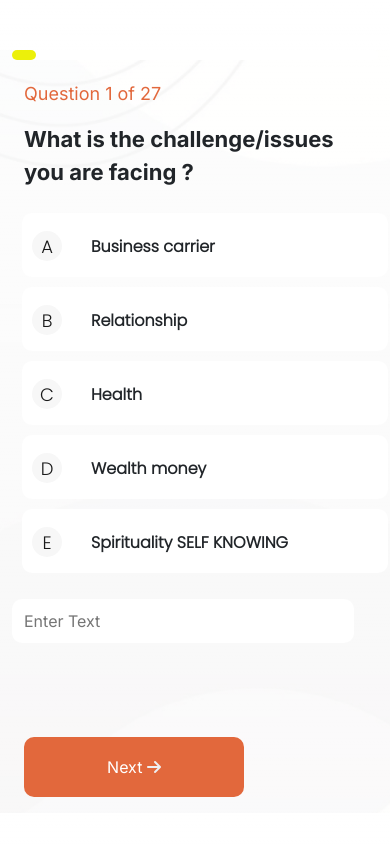
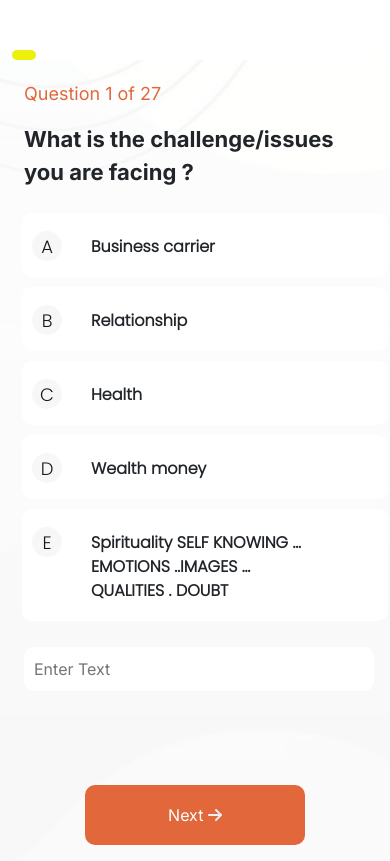
Before and after one commit to Deeba-zcs/Newu, a Next.js app: page / in a window 390 px wide. Built offline with nearby package versions, Linux system fonts and the light colour scheme.

Commit message:
display data

```diff
--- a/src/app/Question/page.js
+++ b/src/app/Question/page.js
@@ -14,7 +14,7 @@ const Question = () => {
   const [progressBarClass, setProgressBarClass] = useState();
   const isTextQuestion = currentQuestionData.question_type === "text";
   const [textInputs, setTextInputs] = useState([]);
-  const [allSelectedOptionsData, setAllSelectedOptionsData] = useState([]);
+
   const [showResult, setShowResult] = useState(false);
   const [userResponses, setUserResponses] = useState([]);
   useEffect(() => {
@@ -133,6 +133,7 @@ const Question = () => {
       updatedResponses[currentQuestion] = response;
       setUserResponses(updatedResponses);
 
+      console.log("response.selected.option", response.selectedOptions);
       setCurrentQuestion(prevQuestion);
       setSelectedOptions(userResponses[prevQuestion]?.selectedOptions || []);
       setTextInputs(userResponses[prevQuestion]?.textInputs || []);
@@ -173,7 +174,7 @@ const Question = () => {
                   <br />
                   {isTextQuestion ? (
                     <div className="row">
-                      <div className="col-lg-12">
+                      <div className="col-lg-12 col-md-6">
                         <input
                           type="text"
                           placeholder="Enter Text"
@@ -241,6 +242,7 @@ const Question = () => {
                           )
                         )}
                         <div className="row my-3">
+                          <div className="col-lg-12 col-md-6">
                             <input
                               type="text"
                               placeholder="Enter Text"
@@ -248,6 +250,7 @@ const Question = () => {
                               onChange={handleTextInputChange}
                               value={textInputs[currentQuestion] || ""}
                             />
+                          </div>
                         </div>
                       </>
                     </div>
@@ -303,22 +306,43 @@ const Question = () => {
           </div>
         </div>
       </div>
-      {/* {showResult && (
+      {showResult && (
         <div className="row">
           <div className="col-lg-8">
-            <h3>Results:</h3>
-            {allSelectedOptionsData.map((data, questionIndex) => (
-              <div key={questionIndex}>
+            <h3>List of selected options and text of questions:</h3>
+            <ul>
+              {userResponses.map((response, index) => (
+                <li key={index}>
                   <p>
-                  Question {questionIndex + 1} - Selected Options:{" "}
-                  {data.options.map((option) => option.option).join(", ")}
+                    <strong>Question {index + 1}:</strong>{" "}
+                    {jsonData.data[index].question}
                   </p>
-                {data.text && <p>Text: {data.text}</p>}
-              </div>
+                  {jsonData.data[index].questions_options && (
+                    <p>
+                      <strong>Selected Options:</strong>{" "}
+                      {response.selectedOptions.map((optionIndex) => (
+                        <span key={optionIndex}>
+                          {
+                            jsonData.data[index].questions_options[optionIndex]
+                              .option
+                          }
+                          ,{" "}
+                        </span>
                       ))}
+                    </p>
+                  )}
+                  {jsonData.data[index].question_type === "text" && (
+                    <p>
+                      <strong>Entered Text:</strong>{" "}
+                      {response.textInputs[index] || ""}
+                    </p>
+                  )}
+                </li>
+              ))}
+            </ul>
           </div>
         </div>
-      )} */}
+      )}
     </>
   );
 };
--- a/src/app/Question/ques.css
+++ b/src/app/Question/ques.css
@@ -83,6 +83,7 @@
   padding: 10px;
   margin-bottom: 30px;
   outline: none;
+  width: 700px;
 }
 
 .txt:focus {
@@ -121,9 +122,16 @@
   margin-left: 120px;
 }
 
-@media screen and (max-width: 1200px) {
+@media screen and (max-width: 991px) {
   .iom {
     display: none;
+  }
+
+  .btnsv-prev-next {
+    text-align: center !important;
+  }
+  .txt {
+    width: 350px;
   }
 }
 
--- a/src/app/questions.json
+++ b/src/app/questions.json
@@ -65,7 +65,7 @@
           {
             "id": 5,
             "u_id": "QUO1000000005",
-            "option": "Spirituality SELF KNOWING ",
+            "option": "Spirituality SELF KNOWING …EMOTIONS ..IMAGES … QUALITIES . DOUBT",
             "is_point": null,
             "status": true,
             "created_at": "2023-07-20T12:29:01.120Z",
```
Lines whose indentation alone changed are shown as unchanged.
